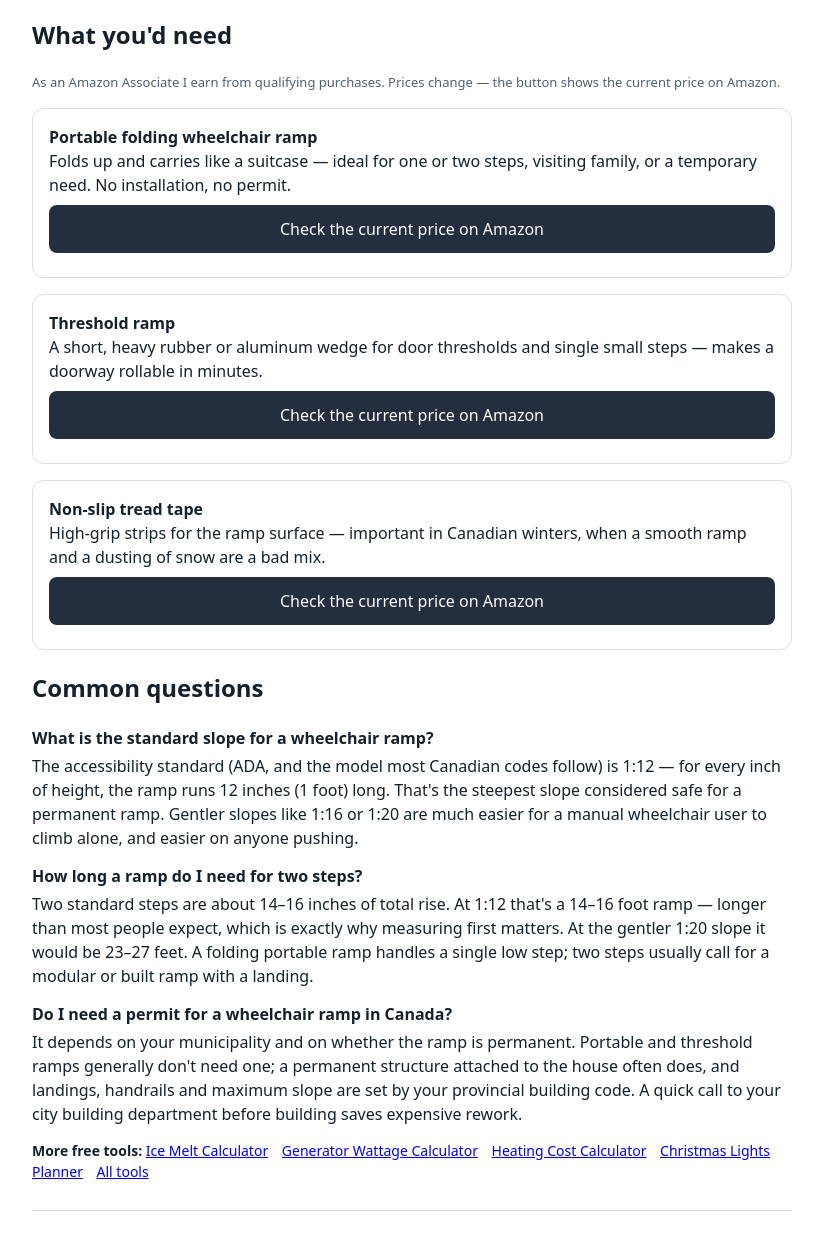
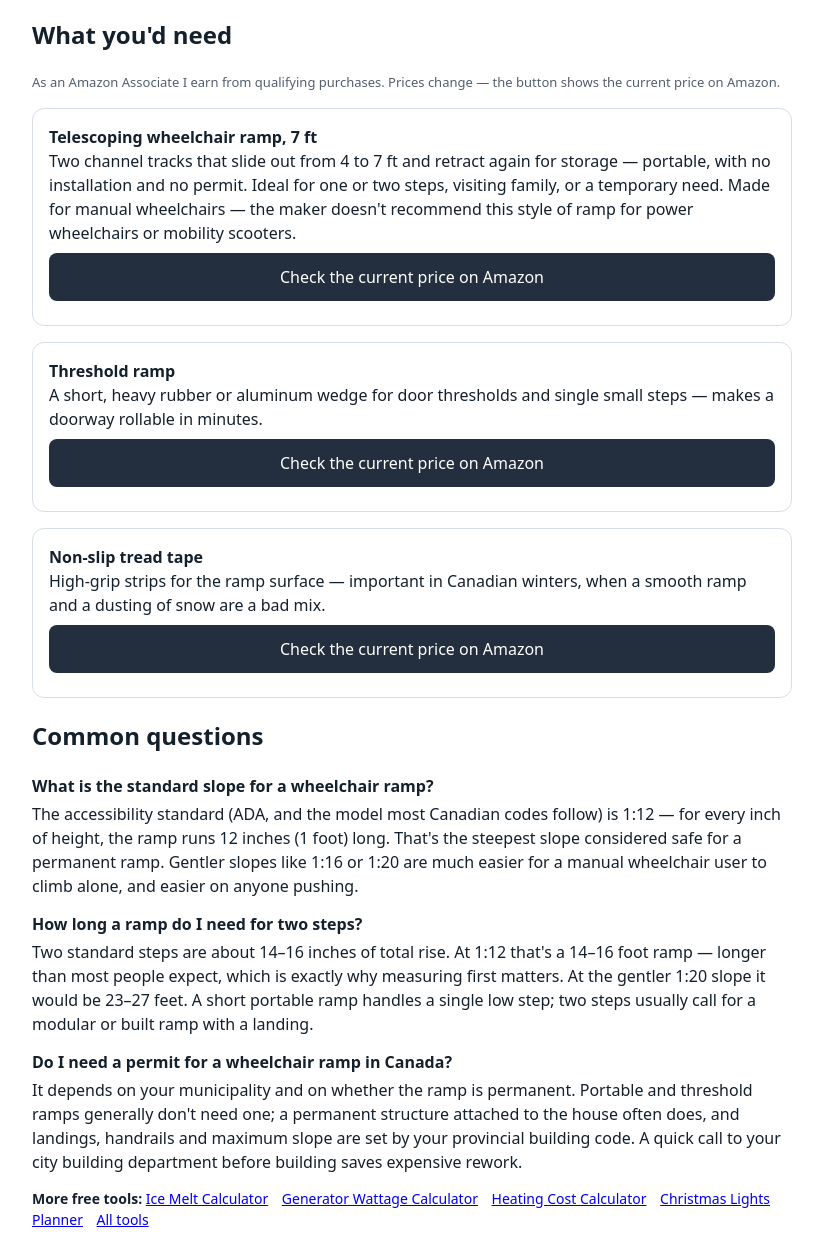
Before and after one commit to inthe6production/inthe6production.github.io, a plain HTML site: page ramp.html in a window 1280 px wide. Shown: the part 815-2051 px from the top of the page, without its empty margins (228-1051 px from the left). Drawn offline with Linux system fonts and the light colour scheme.

Commit message:
Fix ramp wording: telescoping, not folding; add maker limit note

```diff
--- a/ramp.html
+++ b/ramp.html
@@ -45,7 +45,7 @@ nav.top{font-size:14px;margin-bottom:6px}
 
 <h2>What you'd need</h2>
 <p class="small">As an Amazon Associate I earn from qualifying purchases. Prices change — the button shows the current price on Amazon.</p>
-<div class="card"><strong>Portable folding wheelchair ramp</strong><br>Folds up and carries like a suitcase — ideal for one or two steps, visiting family, or a temporary need. No installation, no permit.<a class="btn" href="https://www.amazon.ca/dp/B0FR8S9SHT?tag=inthesixprodu-20" data-slot="ramp-1">Check the current price on Amazon</a></div>
+<div class="card"><strong>Telescoping wheelchair ramp, 7 ft</strong><br>Two channel tracks that slide out from 4 to 7 ft and retract again for storage — portable, with no installation and no permit. Ideal for one or two steps, visiting family, or a temporary need. Made for manual wheelchairs — the maker doesn't recommend this style of ramp for power wheelchairs or mobility scooters.<a class="btn" href="https://www.amazon.ca/dp/B0FR8S9SHT?tag=inthesixprodu-20" data-slot="ramp-1">Check the current price on Amazon</a></div>
 <div class="card"><strong>Threshold ramp</strong><br>A short, heavy rubber or aluminum wedge for door thresholds and single small steps — makes a doorway rollable in minutes.<a class="btn" href="https://www.amazon.ca/dp/B0F1KCPCMM?tag=inthesixprodu-20" data-slot="ramp-2">Check the current price on Amazon</a></div>
 <div class="card"><strong>Non-slip tread tape</strong><br>High-grip strips for the ramp surface — important in Canadian winters, when a smooth ramp and a dusting of snow are a bad mix.<a class="btn" href="https://www.amazon.ca/dp/B0H1BGVM88?tag=inthesixprodu-20" data-slot="ramp-3">Check the current price on Amazon</a></div>
 
@@ -54,7 +54,7 @@ nav.top{font-size:14px;margin-bottom:6px}
 <h3>What is the standard slope for a wheelchair ramp?</h3>
 <p>The accessibility standard (ADA, and the model most Canadian codes follow) is 1:12 — for every inch of height, the ramp runs 12 inches (1 foot) long. That's the steepest slope considered safe for a permanent ramp. Gentler slopes like 1:16 or 1:20 are much easier for a manual wheelchair user to climb alone, and easier on anyone pushing.</p>
 <h3>How long a ramp do I need for two steps?</h3>
-<p>Two standard steps are about 14–16 inches of total rise. At 1:12 that's a 14–16 foot ramp — longer than most people expect, which is exactly why measuring first matters. At the gentler 1:20 slope it would be 23–27 feet. A folding portable ramp handles a single low step; two steps usually call for a modular or built ramp with a landing.</p>
+<p>Two standard steps are about 14–16 inches of total rise. At 1:12 that's a 14–16 foot ramp — longer than most people expect, which is exactly why measuring first matters. At the gentler 1:20 slope it would be 23–27 feet. A short portable ramp handles a single low step; two steps usually call for a modular or built ramp with a landing.</p>
 <h3>Do I need a permit for a wheelchair ramp in Canada?</h3>
 <p>It depends on your municipality and on whether the ramp is permanent. Portable and threshold ramps generally don't need one; a permanent structure attached to the house often does, and landings, handrails and maximum slope are set by your provincial building code. A quick call to your city building department before building saves expensive rework.</p>
 </div>
```
Also changed, not shown: scooter.html (+1 -1 lines).
